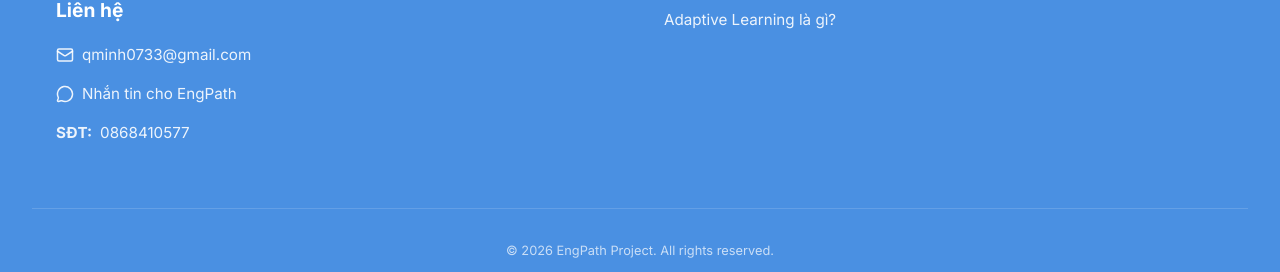
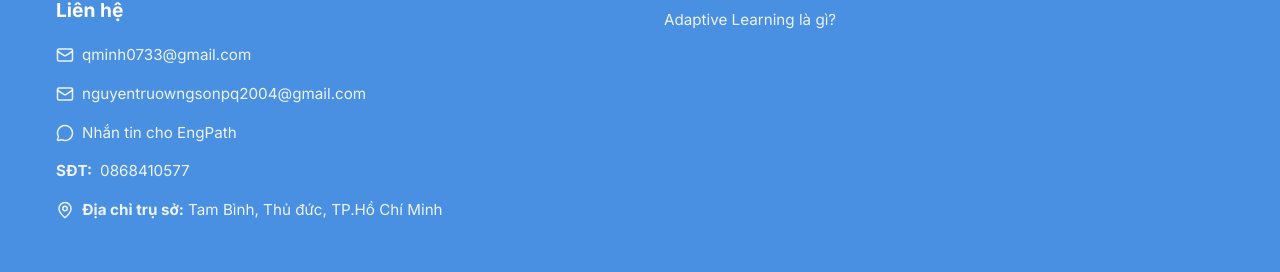
Before and after one commit to MinhhhQuanggg/Learning_English, a React (Vite) app in the folder frontend/: page /admin in a window 1280 px wide. Shown: the part 893-1165 px from the top of the page. Built offline with nearby package versions, Linux system fonts and the light colour scheme; no server answers; sample sign-in values are in the browser's storage.

Commit message:
style: update frooter

```diff
--- a/frontend/src/components/Footer.jsx
+++ b/frontend/src/components/Footer.jsx
@@ -1,5 +1,5 @@
 import React from 'react';
-import { Mail, MessageCircle, Facebook, Users } from 'lucide-react';
+import { Mail, MessageCircle, Facebook, Users, MapPin } from 'lucide-react';
 
 const Footer = () => {
     return (
@@ -48,14 +48,25 @@ const Footer = () => {
                             </a>
                         </li>
                         <li style={{ marginBottom: '1rem' }}>
+                            <a href="mailto:nguyentruowngsonpq2004@gmail.com" className="footer-link">
+                                <Mail size={18} /> nguyentruowngsonpq2004@gmail.com
+                            </a>
+                        </li>
+                        <li style={{ marginBottom: '1rem' }}>
                             <a href="https://m.me/engpath" target="_blank" rel="noreferrer" className="footer-link">
                                 <MessageCircle size={18} /> Nhắn tin cho EngPath
                             </a>
                         </li>
-                        <li>
+                        <li style={{ marginBottom: '1rem' }}>
                             <a href="tel:0868410577" className="footer-link">
                                 <span style={{ fontWeight: 'bold' }}>SĐT:</span> 0868410577
                             </a>
+                        </li>
+                        <li>
+                            <div style={{ display: 'flex', alignItems: 'flex-start', gap: '0.5rem', color: 'rgba(255, 255, 255, 0.9)', transition: 'color 0.2s' }} onMouseEnter={e => e.currentTarget.style.color = '#ffffff'} onMouseLeave={e => e.currentTarget.style.color = 'rgba(255, 255, 255, 0.9)'}>
+                                <MapPin size={18} style={{ flexShrink: 0, marginTop: '2px' }} />
+                                <span><span style={{ fontWeight: 'bold' }}>Địa chỉ trụ sở:</span> Tam Bình, Thủ đức, TP.Hồ Chí Minh</span>
+                            </div>
                         </li>
                     </ul>
                 </div>
```
